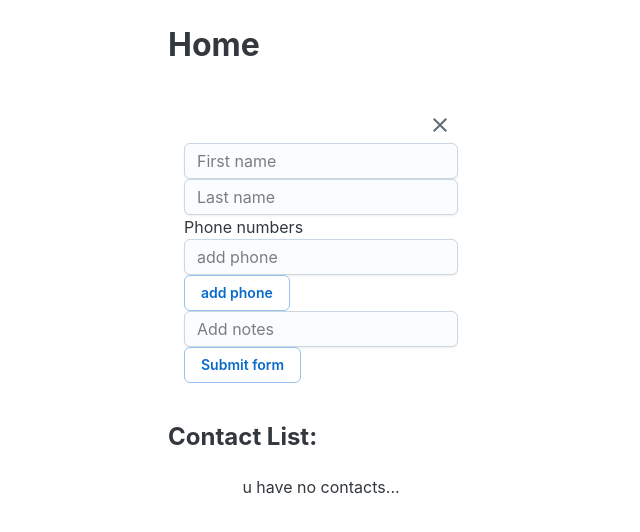
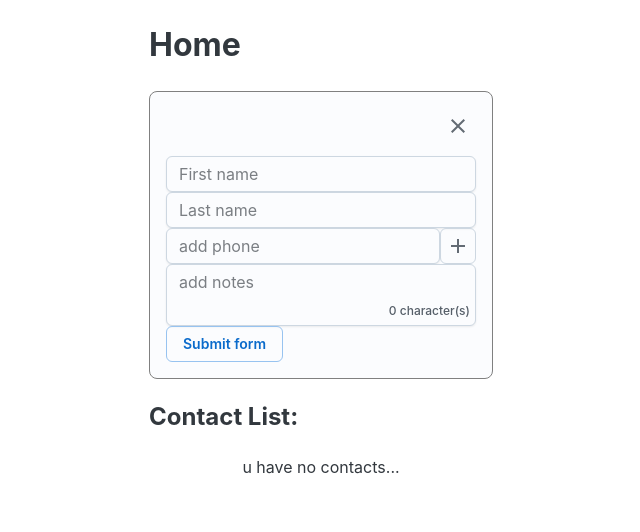
Before and after one commit to JadeChan03/web-contact-manager, a React (Vite) app: page / in a window 1280 px wide. Both pictures are taken after a click on the button "Add new contact". Shown: the top 532 px of the page, without its empty margins (319-959 px from the left). Built offline with nearby package versions, Linux system fonts and the light colour scheme.

Commit message:
implemented character limit for notes field on AddContact

```diff
--- a/src/components/AddContact/AddContact.tsx
+++ b/src/components/AddContact/AddContact.tsx
@@ -6,21 +6,34 @@ import { contactAdded } from '../../redux/slices/contactsSlice';
 import { type Contact } from '../../types/contactTypes';
 type ContactField = keyof Contact;
 
-import { Card, CardContent, Typography, Button, Input, Stack, Sheet, Box } from '@mui/joy';
+import {
+  Card,
+  Textarea,
+  Typography,
+  Button,
+  Input,
+  FormControl,
+  FormHelperText,
+  Box,
+} from '@mui/joy';
 import RemoveIcon from '@mui/icons-material/Remove';
 import CloseIcon from '@mui/icons-material/Close';
+import AddIcon from '@mui/icons-material/Add';
 import IconButton from '@mui/joy/IconButton';
-import Textarea from '@mui/joy/Textarea';
+import InfoOutlined from '@mui/icons-material/InfoOutlined';
 
 export const AddContact = () => {
   const dispatch = useAppDispatch();
   const [visibility, setVisibility] = useState(false);
+
   const {
     control,
     handleSubmit,
     register,
     reset,
     formState: { errors },
+    watch,
+    setValue,
   } = useForm({
     defaultValues: {
       id: nanoid(),
@@ -36,6 +49,9 @@ export const AddContact = () => {
       tags: [{ id: nanoid(), value: '' }],
     },
   });
+
+  // watch notes inputs for change
+  const notesValue = watch('notes', '');
 
   // field arrays for dynamic inputs
   const {
@@ -56,15 +72,16 @@ export const AddContact = () => {
     control: Control<Contact>
   ) => {
     return (
-      <div>
+      <>
         {fields.map((field, index) => (
-          <div key={field.id}>
+          <Box key={field.id} sx={{ display: 'flex' }}>
             <Input
               {...control.register(`${fieldName}.${index}.value`)}
               placeholder={`add ${label}`}
               defaultValue={field.value}
             />
-            {fields.length > 1 && (
+            {/* display ADD button instead of REMOVE on input element */}
+            {index === fields.length - 1 && fields.length > 1 ? (
               <IconButton
                 aria-label="Remove Input"
                 onClick={() => remove(index)}
@@ -72,13 +89,18 @@ export const AddContact = () => {
               >
                 <RemoveIcon />
               </IconButton>
+            ) : (
+              <IconButton
+                aria-label="Add Input"
+                onClick={append}
+                variant="outlined"
+              >
+                <AddIcon />
+              </IconButton>
             )}
-          </div>
+          </Box>
         ))}
-        <Button type="button" onClick={append} variant="outlined">
-          add {label}
-        </Button>
-      </div>
+      </>
     );
   };
 
@@ -96,16 +118,24 @@ export const AddContact = () => {
     reset();
   };
 
+  const handleCharLimit = (e: React.ChangeEvent<HTMLTextAreaElement>) => {
+    const { value } = e.target;
+    /* CHARACTER LIMIT*/
+    if (value.length <= 200) {
+      setValue('notes', value);
+    }
+  };
   return (
-    <Box sx={{display:'flex', justifyContent:'center'}}>
+    <Box sx={{ display: 'flex', justifyContent: 'center' }}>
       {visibility ? (
-       <Box
+        <Card
           sx={{
             p: 2,
             display: 'flex',
             flexDirection: 'column',
             alignItems: 'end',
-         justifyContent: 'center',
+            justifyContent: 'start',
+            border: '1px solid grey',
           }}
         >
           <IconButton onClick={toggleForm}>
@@ -113,8 +143,9 @@ export const AddContact = () => {
           </IconButton>
 
           <form onSubmit={handleSubmit(onSubmit)}>
+            <Box>
               {/* first name */}
-            <div>
+              <>
                 <Input
                   {...register('firstName', {
                     required: 'First name is required',
@@ -124,23 +155,24 @@ export const AddContact = () => {
                   variant="outlined"
                 />
                 {errors?.firstName && <span>{errors.firstName.message}</span>}
-            </div>
+              </>
 
               {/* last name */}
-            <div>
-
+              <>
                 <Input
-                {...register('lastName', { required: 'last name is required' })}
+                  {...register('lastName', {
+                    required: 'last name is required',
+                  })}
                   className={errors.lastName ? 'error' : ''}
                   placeholder="Last name"
                   variant="outlined"
                 />
                 {errors?.lastName && <span>{errors.lastName.message}</span>}
-            </div>
+              </>
+            </Box>
 
             {/* phone numbers */}
             <div>
-              <label>Phone numbers</label>
               {renderDynamicInputs(
                 phoneFields,
                 'phones',
@@ -152,21 +184,30 @@ export const AddContact = () => {
             </div>
 
             {/* notes */}
-            <div>
+            <FormControl error={notesValue.length >= 200 ? true : false}>
               <Textarea
                 {...register('notes')}
                 className={errors.notes ? 'error' : ''}
-                placeholder="Add notes"
+                placeholder="add notes"
+                endDecorator={
+                  <Typography level="body-xs" sx={{ ml: 'auto' }}>
+                    {notesValue.length} character(s)
+                  </Typography>
+                }
+                value={notesValue}
+                onChange={handleCharLimit}
               />
-              {errors?.firstName && <span>{errors.firstName.message}</span>}
-            </div>
+             { notesValue.length >= 200 && <FormHelperText>
+                <InfoOutlined />
+                Character limit reached
+              </FormHelperText>}
+            </FormControl>
 
             <Button type="submit" variant="outlined">
               Submit form
             </Button>
           </form>
-
-        </Box>
+        </Card>
       ) : (
         <Button onClick={toggleForm} variant="outlined">
           Add new contact
```
Lines whose indentation alone changed are shown as unchanged.
